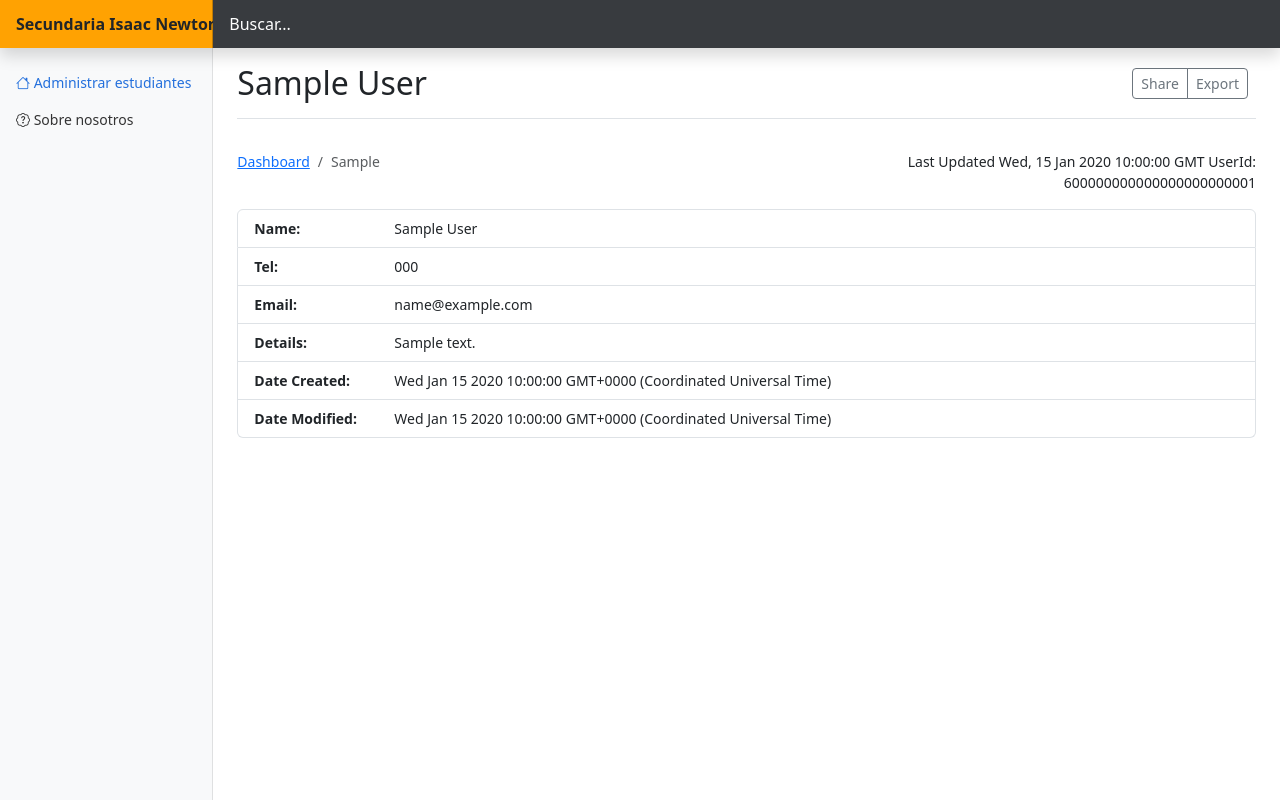
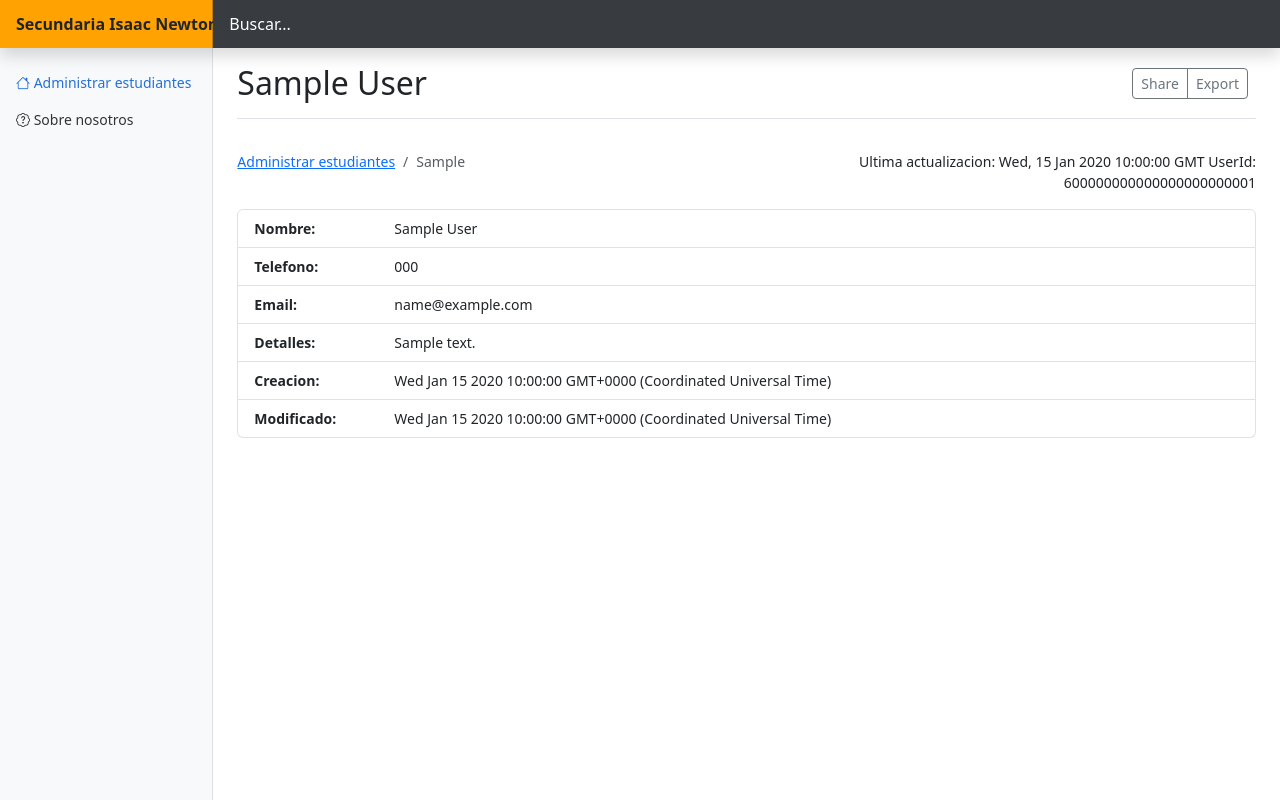
Before and after one commit to sau-c/isaac_newton, a Node server app: page /view/600000000000000000000001 in a window 1280 px wide. Run offline with Node 20, Linux system fonts and the light colour scheme; tables that the repository leaves empty hold one stand-in row (values such as "Sample post"); some libraries are stand-ins or nearby versions.

Commit message:
Cambios en frontend

```diff
--- a/views/customer/view.ejs
+++ b/views/customer/view.ejs
@@ -14,13 +14,13 @@
     <div class="col">
       <nav aria-label="breadcrumb">
         <ol class="breadcrumb">
-          <li class="breadcrumb-item"><a href="/">Dashboard</a></li>
+          <li class="breadcrumb-item"><a href="/">Administrar estudiantes</a></li>
           <li class="breadcrumb-item active"><%= customer.firstName  %></li>
         </ol>
       </nav>
     </div>
     <div class="col text-end fw-lighter">
-      <b>Last Updated <%= new Date(customer.updatedAt).toUTCString() %> </b>
+      <b>Ultima actualizacion: <%= new Date(customer.updatedAt).toUTCString() %> </b>
       <b>UserId:</b> <%= customer._id %>
     </div>
   </div>
@@ -31,14 +31,14 @@
 
   <li class="list-group-item">
     <div class="row">
-      <div class="col" style="max-width: 140px"> <b>Name:</b></div>
+      <div class="col" style="max-width: 140px"> <b>Nombre:</b></div>
       <div class="col"><%= customer.firstName %> <%= customer.lastName %></div>
     </div>
   </li>
 
   <li class="list-group-item">
     <div class="row">
-      <div class="col" style="max-width: 140px"> <b>Tel:</b></div>
+      <div class="col" style="max-width: 140px"> <b>Telefono:</b></div>
       <div class="col"><%= customer.tel %></div>
     </div>
   </li>
@@ -52,21 +52,21 @@
 
   <li class="list-group-item">
     <div class="row">
-      <div class="col" style="max-width: 140px"> <b>Details:</b></div>
+      <div class="col" style="max-width: 140px"> <b>Detalles:</b></div>
       <div class="col"><%= customer.details %></div>
     </div>
   </li>
 
   <li class="list-group-item">
     <div class="row">
-      <div class="col" style="max-width: 140px"> <b>Date Created:</b></div>
+      <div class="col" style="max-width: 140px"> <b>Creacion:</b></div>
       <div class="col"><%= customer.createdAt %></div>
     </div>
   </li>
 
   <li class="list-group-item">
     <div class="row">
-      <div class="col" style="max-width: 140px"> <b>Date Modified:</b></div>
+      <div class="col" style="max-width: 140px"> <b>Modificado:</b></div>
       <div class="col"><%= customer.updatedAt %></div>
     </div>
   </li>
```
